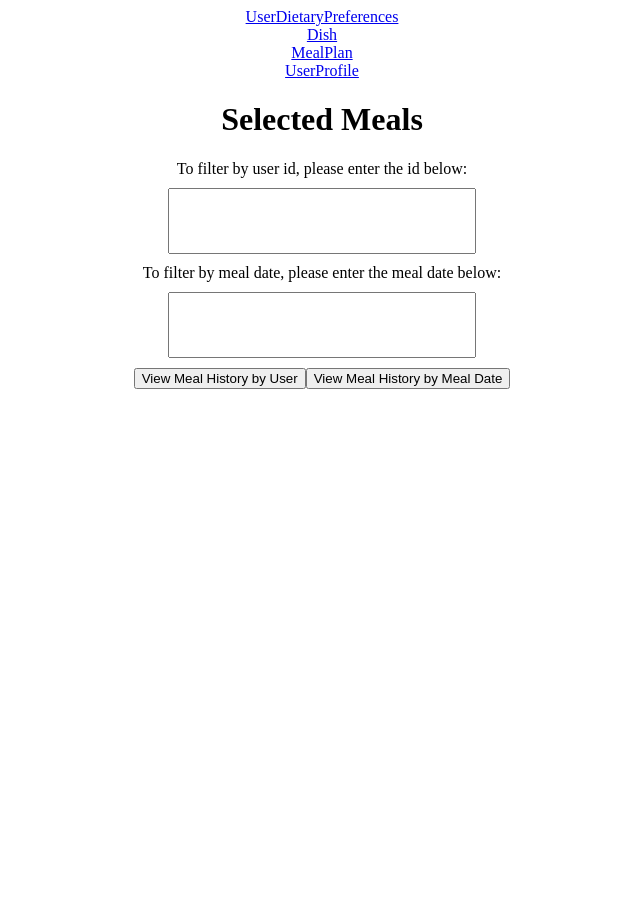
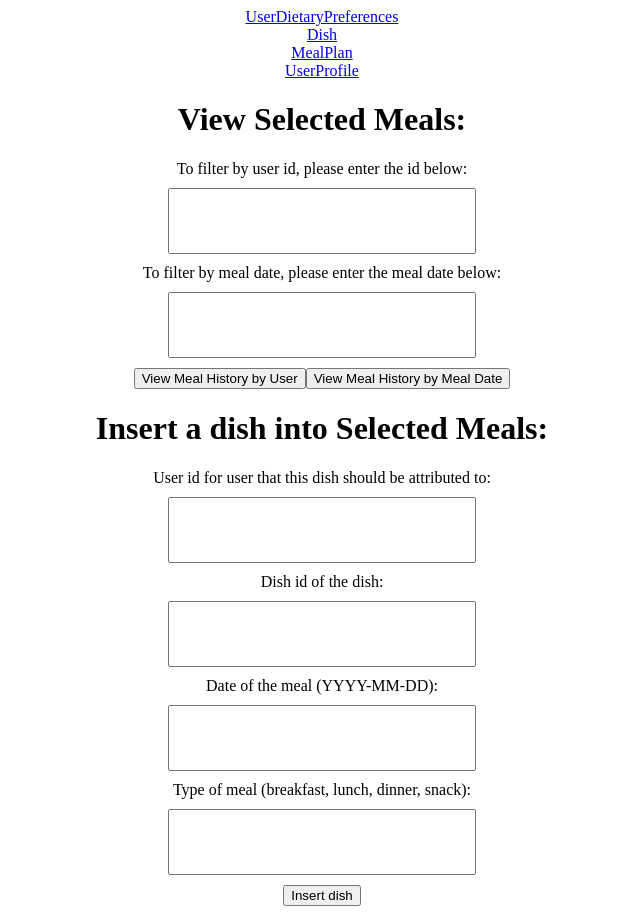
Before and after one commit to kzhang23187/McDB, a React (Create React App) app in the folder frontend/: page /meal in a window 1280 px wide. Shown: the whole page, without its empty margins (318-958 px from the left). Before the commit the page ends 800 px from the top, so only its background shows below. Built offline with nearby package versions, Linux system fonts and the light colour scheme.

Commit message:
Successful create for selected meals section

```diff
--- a/frontend/src/components/Meals.js
+++ b/frontend/src/components/Meals.js
@@ -5,23 +5,32 @@ import Axios from 'axios';
 const Meals = () => {
     const [selectedDishes, setSelectedDishes] = useState([]);
     const [user_id, setUserID] = useState("");
+    const [dish_id, setDishId] = useState("");
     const [meal_date, setMealDate] = useState("");
+    const [meal_type, setMealType] = useState("");
 
     const filterByUserId = (user_id) => {
       Axios.get(`http://localhost:3002/api/get/selectedmeals/userid/${user_id}`).then((response) => {
           setSelectedDishes(response.data)
         })
     }
-
     const filterByMealDate = (meal_date) => {
       Axios.get(`http://localhost:3002/api/get/selectedmeals/date/${meal_date}`).then((response) => {
           setSelectedDishes(response.data)
         })
     }
+    const insertSelectedDish = () => {
+      Axios.post(`http://localhost:3002/api/insert/selectedmeals`,{
+        user_id: user_id,
+        dish_id: dish_id,
+        meal_date: meal_date,
+        meal_type: meal_type
+      })
+    }
 
     return (
         <div className="App">
-            <h1> Selected Meals</h1>
+            <h1> View Selected Meals:</h1>
 
             <div className="form">
                 <label> To filter by user id, please enter the id below:</label>
@@ -45,6 +54,38 @@ const Meals = () => {
                 </div>
               );
             })}
+
+
+            <h1> Insert a dish into Selected Meals:</h1>
+            <div className="form">
+                <label> User id for user that this dish should be attributed to:</label>
+                <input type="text" name="user_id" onChange={(e) => {
+                    setUserID(e.target.value)
+                 }}/>
+                 <label> Dish id of the dish:</label>
+                 <input type="text" name="dish_id" onChange={(e) => {
+                   setDishId(e.target.value)
+                 }}/>
+                 <label> Date of the meal (YYYY-MM-DD):</label>
+                 <input type="text" name="meal_date" onChange={(e) => {
+                    setMealDate(e.target.value)
+                  }}/>
+                  <label> Type of meal (breakfast, lunch, dinner, snack):</label>
+                  <input type="text" name="meal_type" onChange={(e) => {
+                     setMealType(e.target.value)
+                  }}/>
+            </div>
+            <button onClick={()=>{insertSelectedDish(user_id, dish_id, meal_date, meal_type)}}> Insert dish </button>
+            {selectedDishes.map((val) => {
+              return (
+                <div className = "card">
+                  <h1> Dish: {val.dish_id} </h1>
+                  <p> User: {val.user_id}</p>
+                  <p> Meal: {val.meal_type}</p>
+                  <p> Date: {val.meal_date}</p>
+                </div>
+              );
+            })}
         </div>
     );
 }
```
Also changed, not shown: 1 other file (tests, documents, lock files or other folders).
